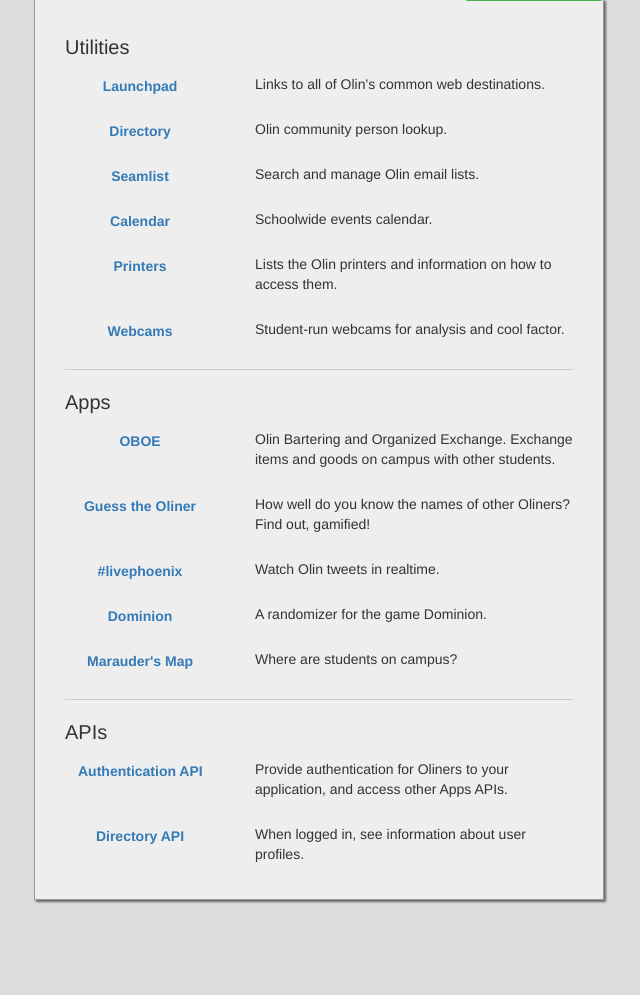
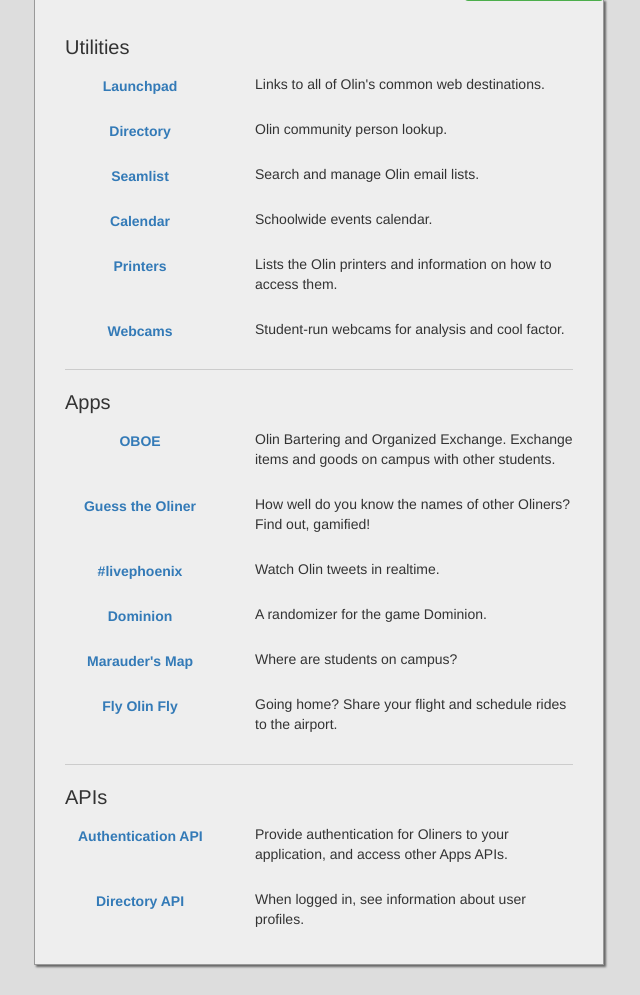
Before and after one commit to olin/olinapps, a Flask app: page / in a window 1280 px wide. Shown: the part 93-1088 px from the top of the page, without its empty margins (321-961 px from the left). Before the commit the page ends 996 px from the top, so only its background shows below. Run offline with Flask 2, Linux system fonts and the light colour scheme; parts of the project's set-up code (start-up, migrations or seed data) failed here and were passed over; some libraries are stand-ins or nearby versions.

Commit message:
Schedule rides

```diff
--- a/templates/index.html
+++ b/templates/index.html
@@ -27,6 +27,7 @@
   <p><a href="http://livephoenix.olinapps.com" class="btn"><b>#livephoenix</b></a> Watch Olin tweets in realtime.</p>
   <p><a href="http://dominion.olinapps.com" class="btn"><b>Dominion</b></a> A randomizer for the game Dominion.</p>
   <p><a href="http://map.olinapps.com" class="btn"><b>Marauder's Map</b></a> Where are students on campus?</p>
+  <p><a href="http://flyolinfly.olinapps.com" class="btn"><b>Fly Olin Fly</b></a> Going home? Share your flight and schedule rides to the airport.</p>
 
   <hr>
 
```
